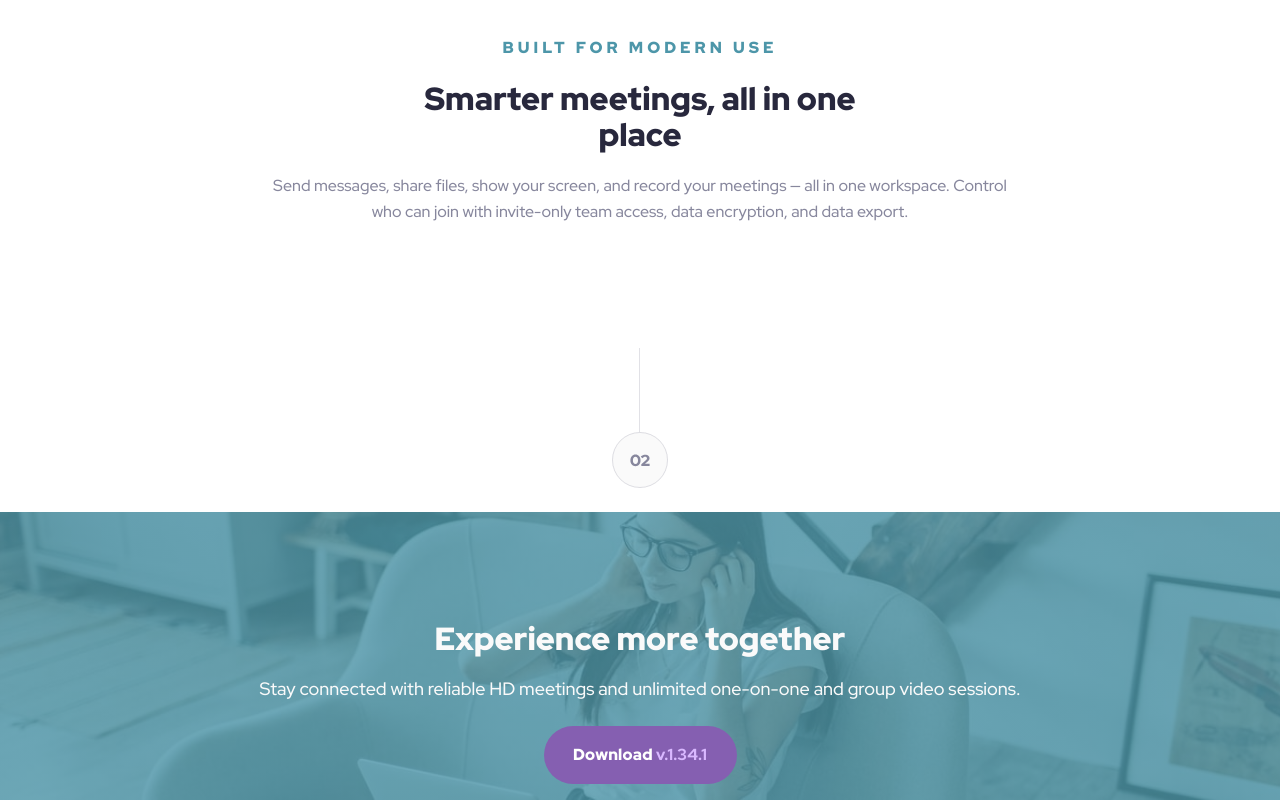
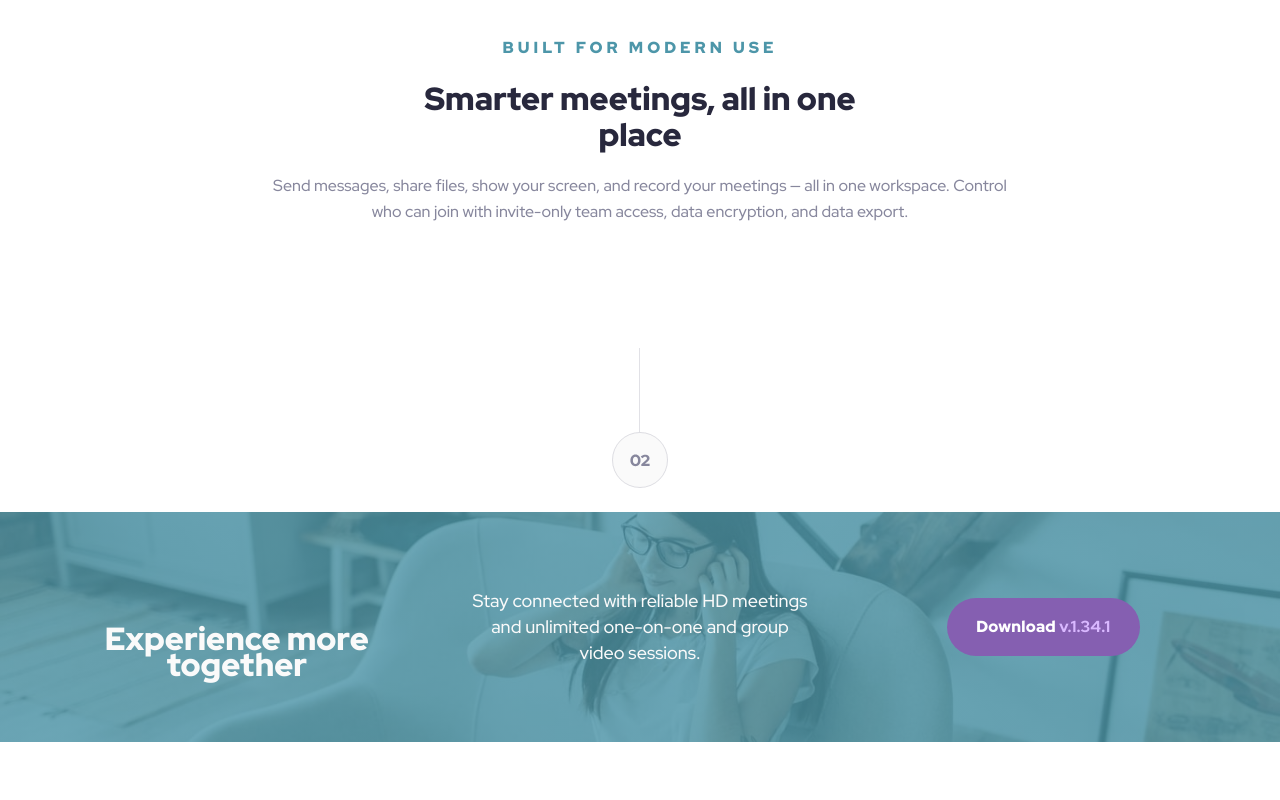
Before and after one commit to PiriyaLapa/meet-landing-page, a React (Create React App) app: page / in a window 1280 px wide. Shown: the part 1151-1951 px from the top of the page. After the commit the page ends 1893 px from the top, so only its background shows below. Built offline with nearby package versions, Linux system fonts and the light colour scheme.

Commit message:
update and try to deploy

```diff
--- a/src/styles/styles.ts
+++ b/src/styles/styles.ts
@@ -311,6 +311,28 @@ export const StyledFooter = styled.footer<StyledFooterProps>`
   background-size: cover;
   background-position: top;
   color: #fafafa;
+
+  @media screen and (max-width: 767px) {
+    //
+  }
+
+  // Tablet
+  @media screen and (min-width: 768px) and (max-width: 1023px) {
+    //
+  }
+
+  // Labtop
+  @media screen and (min-width: 1024px) and (max-width: 1439px) {
+    display:grid;
+  }
+
+  // Desktop
+  @media screen and (min-width: 1440px) {
+    //  background-color:#6096B4;
+  }
+  @media screen and (min-width: 1920px) {
+    //  background-color:#CADEFC;
+  }
 `;
 
 export const StyledAuthor = styled.footer`
@@ -454,13 +476,18 @@ export const StyledCardFooter = styled.div`
   // Tablet
   @media screen and (min-width: 768px) and (max-width: 1023px) {
     margin: 0 auto;
-    grid-gap: 15%;
-    //
+    grid-gap: 10%;
+
   }
 
   // Labtop
   @media screen and (min-width: 1024px) and (max-width: 1439px) {
-    grid-gap: 15%;
+    grid-template-columns: repeat(3, 1fr);
+    justify-content:stretch center;
+    align-items:center;
+    grid-gap:5%;
+    align-self:center;
+
   }
 
   // Desktop
@@ -544,19 +571,19 @@ export const TitleFooter = styled.span`
   line-height: 26px;
   text-align: center;
   padding-top: 50px;
-
   @media screen and (max-width: 767px) {
-    //
     line-height: 36px;
   }
 
   // Tablet
   @media screen and (min-width: 768px) and (max-width: 1023px) {
+
   }
 
   // Labtop
   @media screen and (min-width: 1024px) and (max-width: 1439px) {
-    //  background-color:#93BFCF;
+      justify-content:start;
+
   }
 
   // Desktop
```
